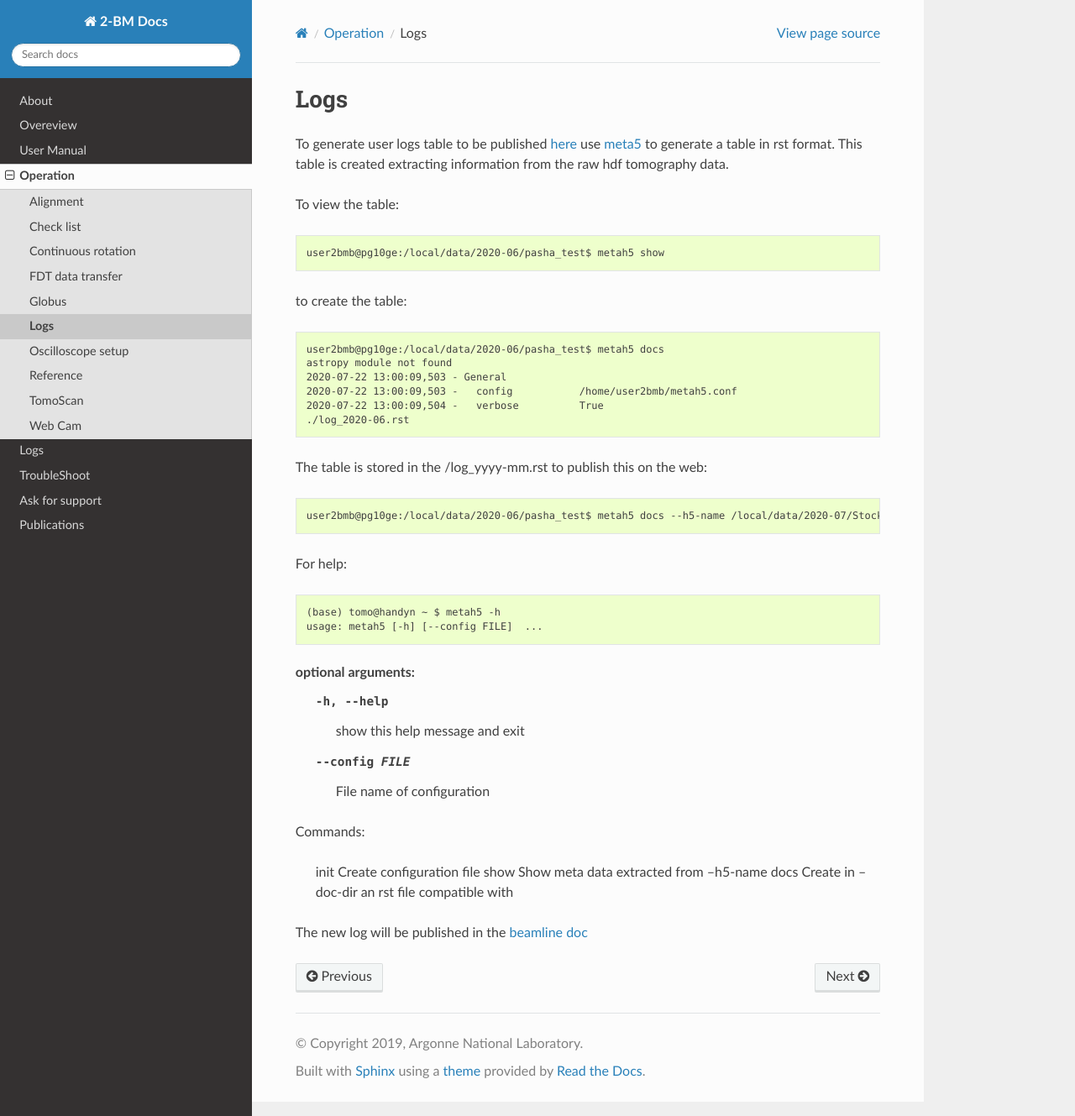
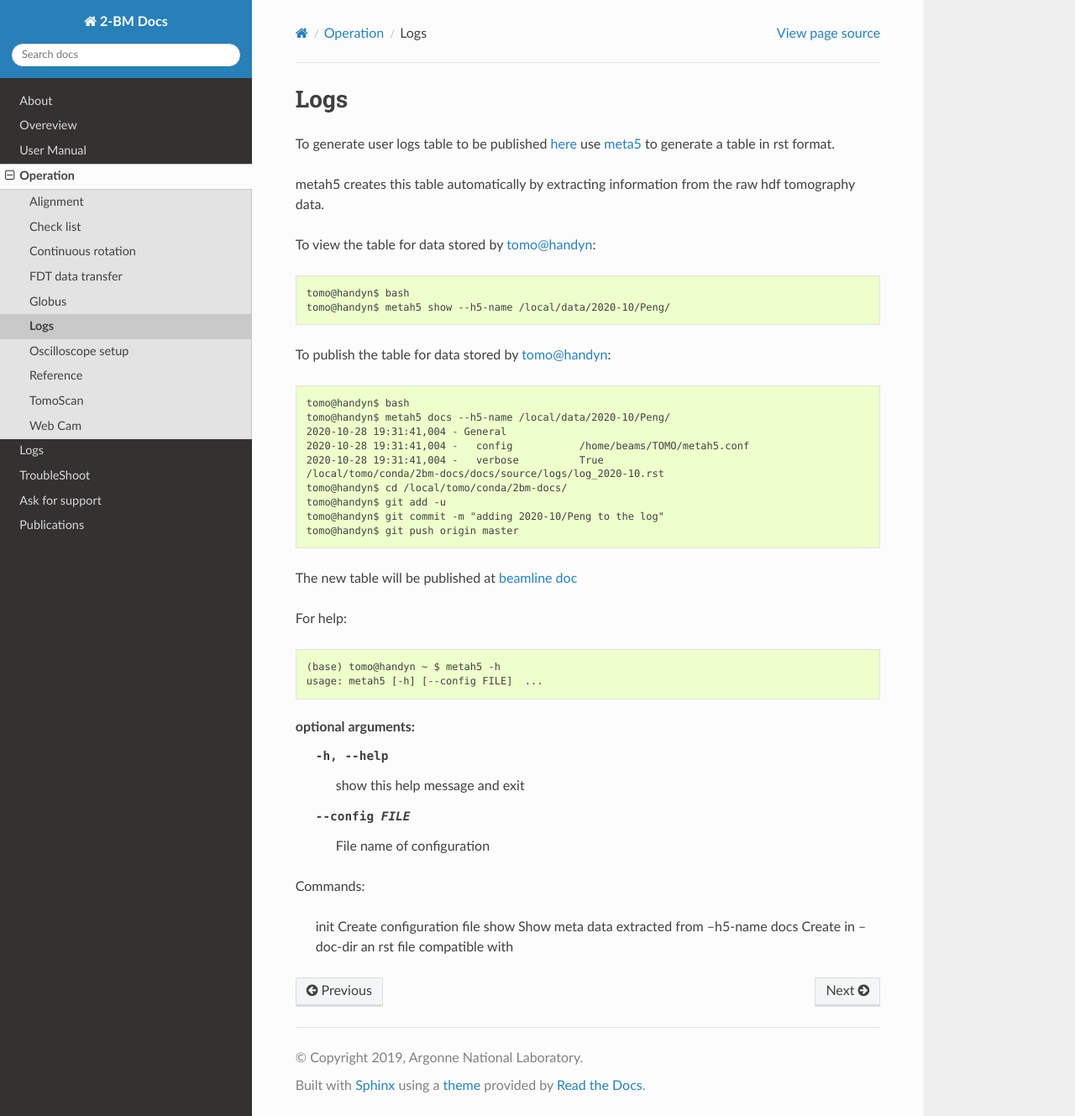
Before and after one commit to xray-imaging/2bm-docs, a Sphinx documentation site: the page built from docs/source/ops/item_009.rst, in a window 1280 px wide and 1329 px high. Shown: the whole window at 84% size. Built offline with Sphinx 7.4.7 and the Read the Docs theme 2.0.0, drawn with Linux system fonts in a browser that asks for light colours; the version number could not be read and is left out.

Commit message:
added better instructions for metahe use

```diff
--- a/docs/source/ops/item_009.rst
+++ b/docs/source/ops/item_009.rst
@@ -1,24 +1,30 @@
 Logs
 ====
 
-To generate user logs table to be published `here <https://docs2bm.readthedocs.io/en/latest/source/logs.html>`_ use `meta5 <https://github.com/xray-imaging/metah5>`_ to generate a table in rst format. This table is created extracting information from the raw hdf tomography data.
+To generate user logs table to be published `here <https://docs2bm.readthedocs.io/en/latest/source/logs.html>`_ use `meta5 <https://github.com/xray-imaging/metah5>`_ to generate a table in rst format.
 
-To view the table::
+metah5 creates this table automatically by extracting information from the raw hdf tomography data.
 
-    user2bmb@pg10ge:/local/data/2020-06/pasha_test$ metah5 show
 
-to create the table::
+To view the table for data stored by tomo@handyn::
 
-    user2bmb@pg10ge:/local/data/2020-06/pasha_test$ metah5 docs
-    astropy module not found
-    2020-07-22 13:00:09,503 - General
-    2020-07-22 13:00:09,503 -   config           /home/user2bmb/metah5.conf
-    2020-07-22 13:00:09,504 -   verbose          True
-    ./log_2020-06.rst
+    tomo@handyn$ bash
+    tomo@handyn$ metah5 show --h5-name /local/data/2020-10/Peng/
 
-The table is stored in the /log_yyyy-mm.rst to publish this on the web::
+To publish the table for data stored by tomo@handyn::
 
-    user2bmb@pg10ge:/local/data/2020-06/pasha_test$ metah5 docs --h5-name /local/data/2020-07/Stock/ --doc-dir /local/user2bmb/conda/2bm-docs/docs/source/logs/
+    tomo@handyn$ bash
+    tomo@handyn$ metah5 docs --h5-name /local/data/2020-10/Peng/
+    2020-10-28 19:31:41,004 - General
+    2020-10-28 19:31:41,004 -   config           /home/beams/TOMO/metah5.conf
+    2020-10-28 19:31:41,004 -   verbose          True
+    /local/tomo/conda/2bm-docs/docs/source/logs/log_2020-10.rst
+    tomo@handyn$ cd /local/tomo/conda/2bm-docs/
+    tomo@handyn$ git add -u
+    tomo@handyn$ git commit -m "adding 2020-10/Peng to the log"
+    tomo@handyn$ git push origin master
+
+The new table will be published at  `beamline doc <https://docs2bm.readthedocs.io/en/latest/source/logs.html>`_
 
 For help::
 
@@ -34,5 +40,3 @@ Commands:
     init         Create configuration file
     show         Show meta data extracted from --h5-name
     docs         Create in --doc-dir an rst file compatible with
-
-The new log will be published in the  `beamline doc <https://docs2bm.readthedocs.io/en/latest/source/logs.html>`_
```
